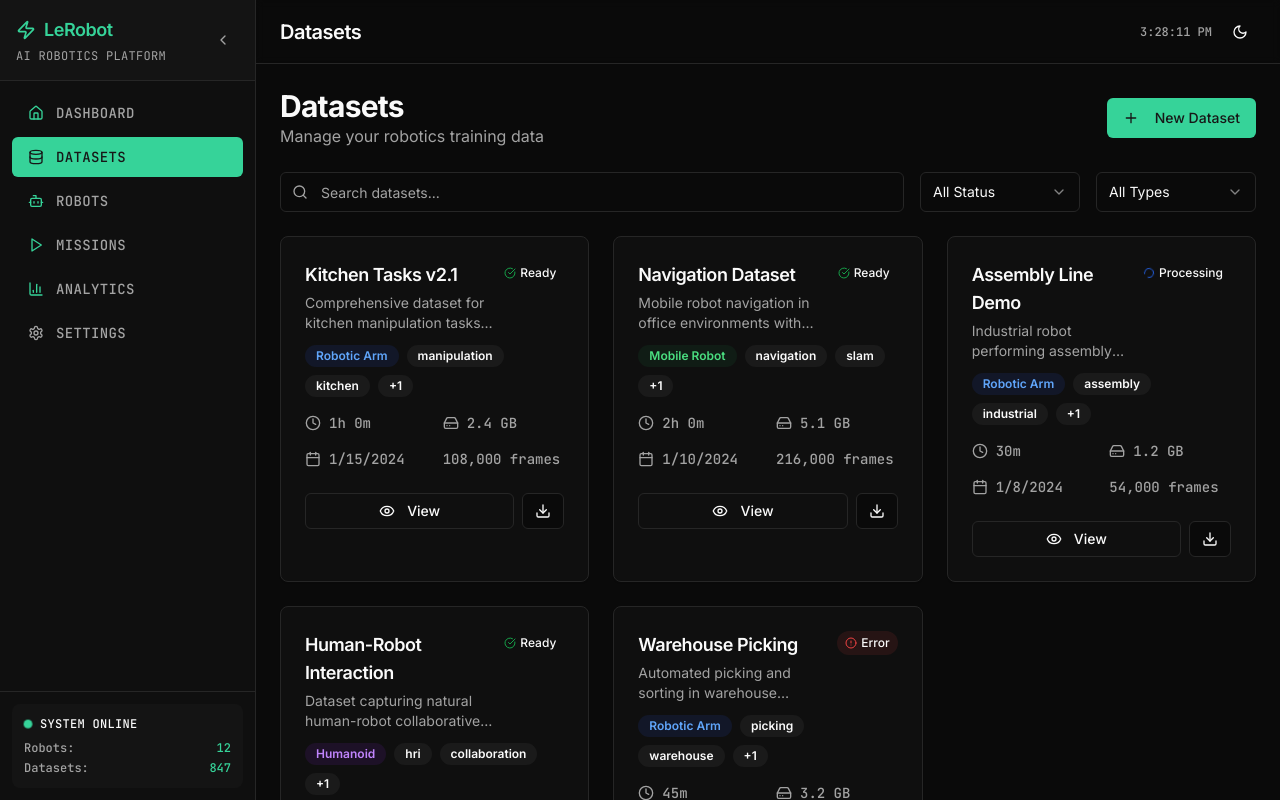
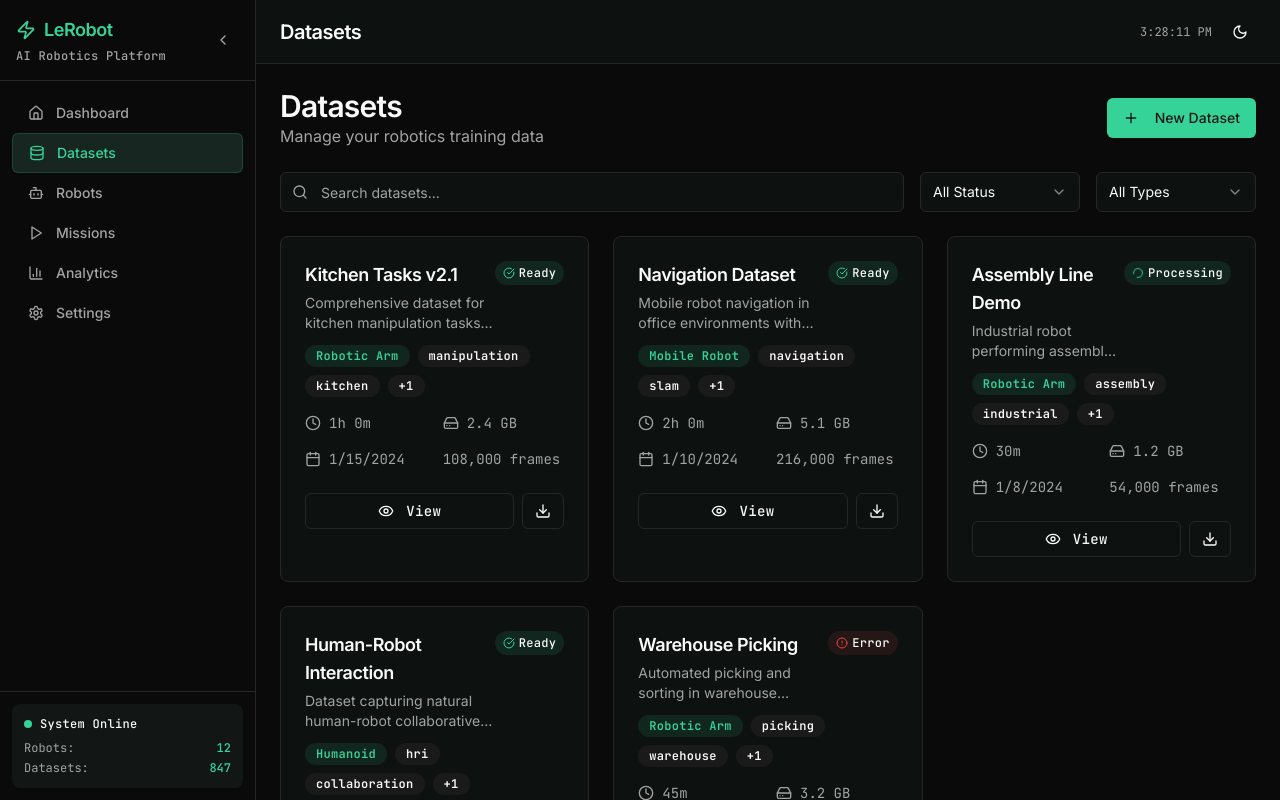
Before and after one commit to cerealkiller2527/HCL-QA-Agent, a Next.js app: page /datasets in a window 1280 px wide. Built offline with nearby package versions, Linux system fonts and the light colour scheme.

Commit message:
refactor: simplify animations and standardize styling
Centralize mock data, simplify CSS, standardize fonts, and add OpenNote-style layering.

#VERCEL_SKIP

```diff
--- a/app/(dashboard)/datasets/page.tsx
+++ b/app/(dashboard)/datasets/page.tsx
@@ -19,21 +19,21 @@ import {
   CheckCircle,
   Loader2,
 } from "lucide-react"
-import { mockDatasets } from "@/lib/data/mock-datasets"
+import { mockDatasets } from "@/lib/data"
 import { cn } from "@/lib/utils"
 
 const statusConfig = {
-  ready: { icon: CheckCircle, color: "text-success", bg: "bg-success/10", label: "Ready" },
-  processing: { icon: Loader2, color: "text-info", bg: "bg-info/10", label: "Processing" },
-  recording: { icon: Play, color: "text-warning", bg: "bg-warning/10", label: "Recording" },
+  ready: { icon: CheckCircle, color: "text-primary", bg: "bg-primary/10", label: "Ready" },
+  processing: { icon: Loader2, color: "text-primary", bg: "bg-primary/10", label: "Processing" },
+  recording: { icon: Play, color: "text-primary", bg: "bg-primary/10", label: "Recording" },
   error: { icon: AlertCircle, color: "text-destructive", bg: "bg-destructive/10", label: "Error" },
 }
 
 const robotTypeConfig = {
-  arm: { label: "Robotic Arm", color: "bg-blue-100 text-blue-800 dark:bg-blue-900/20 dark:text-blue-400" },
-  mobile: { label: "Mobile Robot", color: "bg-green-100 text-green-800 dark:bg-green-900/20 dark:text-green-400" },
-  humanoid: { label: "Humanoid", color: "bg-purple-100 text-purple-800 dark:bg-purple-900/20 dark:text-purple-400" },
-  custom: { label: "Custom", color: "bg-gray-100 text-gray-800 dark:bg-gray-900/20 dark:text-gray-400" },
+  arm: { label: "Robotic Arm", color: "bg-primary/10 text-primary" },
+  mobile: { label: "Mobile Robot", color: "bg-primary/10 text-primary" },
+  humanoid: { label: "Humanoid", color: "bg-primary/10 text-primary" },
+  custom: { label: "Custom", color: "bg-muted text-muted-foreground" },
 }
 
 function formatFileSize(bytes: number): string {
@@ -72,8 +72,8 @@ export default function DatasetsPage() {
       {/* Header */}
       <div className="flex items-center justify-between">
         <div>
-          <h1 className="font-heading text-3xl font-bold">Datasets</h1>
-          <p className="text-muted-foreground">Manage your robotics training data</p>
+          <h1 className="font-heading text-3xl font-semibold">Datasets</h1>
+          <p className="text-muted-foreground font-body">Manage your robotics training data</p>
         </div>
         <Button className="bg-primary hover:bg-primary/90">
           <Plus className="h-4 w-4 mr-2" />
@@ -89,11 +89,11 @@ export default function DatasetsPage() {
             placeholder="Search datasets..."
             value={searchQuery}
             onChange={(e) => setSearchQuery(e.target.value)}
-            className="pl-10"
+            className="pl-10 bg-layer-1 border-border"
           />
         </div>
         <Select value={statusFilter} onValueChange={setStatusFilter}>
-          <SelectTrigger className="w-full sm:w-40">
+          <SelectTrigger className="w-full sm:w-40 bg-layer-1 border-border">
             <SelectValue placeholder="Status" />
           </SelectTrigger>
           <SelectContent>
@@ -105,7 +105,7 @@ export default function DatasetsPage() {
           </SelectContent>
         </Select>
         <Select value={robotTypeFilter} onValueChange={setRobotTypeFilter}>
-          <SelectTrigger className="w-full sm:w-40">
+          <SelectTrigger className="w-full sm:w-40 bg-layer-1 border-border">
             <SelectValue placeholder="Robot Type" />
           </SelectTrigger>
           <SelectContent>
@@ -125,18 +125,18 @@ export default function DatasetsPage() {
           const isProcessing = dataset.status === "processing"
 
           return (
-            <Card key={dataset.id} className="hover:shadow-lg transition-all duration-200 group hover-lift">
+            <Card key={dataset.id} className="layer-card layer-card-hover group transition-all duration-150">
               <CardHeader className="pb-3">
                 <div className="flex items-start justify-between">
                   <div className="space-y-1 flex-1">
                     <CardTitle className="text-lg font-heading group-hover:text-primary transition-colors">
                       {dataset.name}
                     </CardTitle>
-                    <CardDescription className="line-clamp-2">{dataset.description}</CardDescription>
+                    <CardDescription className="line-clamp-2 font-body">{dataset.description}</CardDescription>
                   </div>
                   <div
                     className={cn(
-                      "flex items-center gap-1 px-2 py-1 rounded-full text-xs font-medium",
+                      "flex items-center gap-1 px-2 py-1 rounded-full text-xs font-medium font-mono-sm",
                       statusConfig[dataset.status].bg,
                     )}
                   >
@@ -151,16 +151,16 @@ export default function DatasetsPage() {
               <CardContent className="space-y-4">
                 {/* Robot Type & Tags */}
                 <div className="flex flex-wrap gap-2">
-                  <Badge className={robotTypeConfig[dataset.robotType].color}>
+                  <Badge className={cn("font-mono-sm", robotTypeConfig[dataset.robotType].color)}>
                     {robotTypeConfig[dataset.robotType].label}
                   </Badge>
                   {dataset.tags.slice(0, 2).map((tag) => (
-                    <Badge key={tag} variant="secondary" className="text-xs">
+                    <Badge key={tag} variant="secondary" className="text-xs font-mono-sm">
                       {tag}
                     </Badge>
                   ))}
                   {dataset.tags.length > 2 && (
-                    <Badge variant="secondary" className="text-xs">
+                    <Badge variant="secondary" className="text-xs font-mono-sm">
                       +{dataset.tags.length - 2}
                     </Badge>
                   )}
@@ -170,28 +170,26 @@ export default function DatasetsPage() {
                 <div className="grid grid-cols-2 gap-4 text-sm">
                   <div className="flex items-center gap-2 text-muted-foreground">
                     <Clock className="h-4 w-4" />
-                    <span className="font-mono-data">{formatDuration(dataset.duration)}</span>
+                    <span className="font-mono">{formatDuration(dataset.duration)}</span>
                   </div>
                   <div className="flex items-center gap-2 text-muted-foreground">
                     <HardDrive className="h-4 w-4" />
-                    <span className="font-mono-data">{formatFileSize(dataset.fileSize)}</span>
+                    <span className="font-mono">{formatFileSize(dataset.fileSize)}</span>
                   </div>
                   <div className="flex items-center gap-2 text-muted-foreground">
                     <Calendar className="h-4 w-4" />
-                    <span className="font-mono-data">{dataset.createdAt.toLocaleDateString()}</span>
+                    <span className="font-mono">{dataset.createdAt.toLocaleDateString()}</span>
                   </div>
-                  <div className="text-muted-foreground font-mono-data">
-                    {dataset.frameCount.toLocaleString()} frames
-                  </div>
+                  <div className="text-muted-foreground font-mono">{dataset.frameCount.toLocaleString()} frames</div>
                 </div>
 
                 {/* Actions */}
                 <div className="flex gap-2 pt-2">
-                  <Button size="sm" variant="outline" className="flex-1 bg-transparent">
+                  <Button size="sm" variant="outline" className="flex-1 bg-transparent font-mono-sm">
                     <Eye className="h-4 w-4 mr-1" />
                     View
                   </Button>
-                  <Button size="sm" variant="outline">
+                  <Button size="sm" variant="outline" className="bg-transparent">
                     <Download className="h-4 w-4" />
                   </Button>
                 </div>
@@ -204,11 +202,11 @@ export default function DatasetsPage() {
       {/* Empty State */}
       {filteredDatasets.length === 0 && (
         <div className="text-center py-12">
-          <div className="mx-auto w-24 h-24 bg-muted rounded-full flex items-center justify-center mb-4">
+          <div className="mx-auto w-24 h-24 bg-layer-2 rounded-full flex items-center justify-center mb-4">
             <Search className="h-8 w-8 text-muted-foreground" />
           </div>
           <h3 className="font-heading text-lg font-semibold mb-2">No datasets found</h3>
-          <p className="text-muted-foreground mb-4">
+          <p className="text-muted-foreground mb-4 font-body">
             {searchQuery || statusFilter !== "all" || robotTypeFilter !== "all"
               ? "Try adjusting your search or filters"
               : "Get started by creating your first dataset"}
--- a/app/(dashboard)/layout.tsx
+++ b/app/(dashboard)/layout.tsx
@@ -11,12 +11,12 @@ import { ChevronLeft, Database, Bot, Play, BarChart3, Settings, Home, Zap } from
 import { cn } from "@/lib/utils"
 
 const navigation = [
-  { name: "Dashboard", href: "/", icon: Home, color: "text-primary" },
-  { name: "Datasets", href: "/datasets", icon: Database, color: "text-primary" },
-  { name: "Robots", href: "/robots", icon: Bot, color: "text-primary" },
-  { name: "Missions", href: "/missions", icon: Play, color: "text-primary" },
-  { name: "Analytics", href: "/analytics", icon: BarChart3, color: "text-primary" },
-  { name: "Settings", href: "/settings", icon: Settings, color: "text-muted-foreground" },
+  { name: "Dashboard", href: "/", icon: Home },
+  { name: "Datasets", href: "/datasets", icon: Database },
+  { name: "Robots", href: "/robots", icon: Bot },
+  { name: "Missions", href: "/missions", icon: Play },
+  { name: "Analytics", href: "/analytics", icon: BarChart3 },
+  { name: "Settings", href: "/settings", icon: Settings },
 ]
 
 export default function DashboardLayout({
@@ -47,26 +47,26 @@ export default function DashboardLayout({
       {/* Sidebar */}
       <motion.div
         animate={{ width: sidebarCollapsed ? 64 : 256 }}
-        transition={{ duration: 0.3, ease: "easeInOut" }}
-        className="bg-layer-1 border-r border-border flex flex-col layer-depth"
+        transition={{ duration: 0.2, ease: "easeOut" }}
+        className="bg-sidebar-background border-r border-sidebar-border flex flex-col"
       >
         {/* Sidebar Header */}
-        <div className="p-4 border-b border-border bg-layer-2">
+        <div className="p-4 border-b border-sidebar-border">
           <div className="flex items-center justify-between">
             <AnimatePresence mode="wait">
               {!sidebarCollapsed && (
                 <motion.div
-                  initial={{ opacity: 0, x: -20 }}
-                  animate={{ opacity: 1, x: 0 }}
-                  exit={{ opacity: 0, x: -20 }}
-                  transition={{ duration: 0.2 }}
+                  initial={{ opacity: 0 }}
+                  animate={{ opacity: 1 }}
+                  exit={{ opacity: 0 }}
+                  transition={{ duration: 0.15 }}
                   className="space-y-1"
                 >
                   <div className="flex items-center gap-2">
                     <Zap className="h-5 w-5 text-primary" />
                     <h1 className="font-heading text-lg font-semibold text-primary">LeRobot</h1>
                   </div>
-                  <p className="text-xs text-muted-foreground font-mono-label">AI Robotics Platform</p>
+                  <p className="text-xs text-muted-foreground font-mono-sm">AI Robotics Platform</p>
                 </motion.div>
               )}
             </AnimatePresence>
@@ -76,7 +76,7 @@ export default function DashboardLayout({
               onClick={() => setSidebarCollapsed(!sidebarCollapsed)}
               className="h-8 w-8 text-muted-foreground hover:text-foreground"
             >
-              <motion.div animate={{ rotate: sidebarCollapsed ? 180 : 0 }} transition={{ duration: 0.3 }}>
+              <motion.div animate={{ rotate: sidebarCollapsed ? 180 : 0 }} transition={{ duration: 0.2 }}>
                 <ChevronLeft className="h-4 w-4" />
               </motion.div>
             </Button>
@@ -85,37 +85,29 @@ export default function DashboardLayout({
 
         {/* Navigation */}
         <nav className="flex-1 p-3 space-y-1">
-          {navigation.map((item, index) => {
+          {navigation.map((item) => {
             const isActive = isActiveRoute(item.href)
             return (
-              <motion.div
-                key={`${item.name}-${pathname}`}
-                initial={{ opacity: 0, x: -20 }}
-                animate={{ opacity: 1, x: 0 }}
-                transition={{ delay: index * 0.05 }}
-              >
-                <Link href={item.href}>
+              <Link key={item.name} href={item.href}>
                 <Button
-                    variant={isActive ? "default" : "ghost"}
+                  variant="ghost"
                   className={cn(
-                      "w-full justify-start gap-3 h-10 text-left transition-all duration-200",
+                    "w-full justify-start gap-3 h-10 text-left transition-all duration-150",
                     isActive
-                        ? "bg-primary hover:bg-primary/90 text-primary-foreground glow-primary"
-                        : "hover:bg-layer-2 text-muted-foreground hover:text-foreground",
+                      ? "bg-layer-active text-primary border border-primary/20"
+                      : "hover:bg-layer-hover text-muted-foreground hover:text-foreground",
                     sidebarCollapsed && "justify-center px-2",
                   )}
                 >
-                    <item.icon
-                      className={cn("h-4 w-4 flex-shrink-0", isActive ? "text-primary-foreground" : item.color)}
-                    />
+                  <item.icon className="h-4 w-4 flex-shrink-0" />
                   <AnimatePresence>
                     {!sidebarCollapsed && (
                       <motion.span
                         initial={{ opacity: 0, width: 0 }}
                         animate={{ opacity: 1, width: "auto" }}
                         exit={{ opacity: 0, width: 0 }}
-                          transition={{ duration: 0.2 }}
-                          className="font-medium text-sm font-mono-label"
+                        transition={{ duration: 0.15 }}
+                        className="font-medium text-sm font-body"
                       >
                         {item.name}
                       </motion.span>
@@ -123,7 +115,6 @@ export default function DashboardLayout({
                   </AnimatePresence>
                 </Button>
               </Link>
-              </motion.div>
             )
           })}
         </nav>
@@ -135,19 +126,15 @@ export default function DashboardLayout({
               initial={{ opacity: 0, height: 0 }}
               animate={{ opacity: 1, height: "auto" }}
               exit={{ opacity: 0, height: 0 }}
-              transition={{ duration: 0.3 }}
-              className="p-3 border-t border-border"
+              transition={{ duration: 0.2 }}
+              className="p-3 border-t border-sidebar-border"
             >
-              <div className="bg-layer-2 rounded-lg p-3 space-y-2 layer-depth">
+              <div className="bg-layer-2 rounded-lg p-3 space-y-2">
                 <div className="flex items-center gap-2">
-                  <motion.div
-                    animate={{ scale: [1, 1.2, 1] }}
-                    transition={{ duration: 2, repeat: Number.POSITIVE_INFINITY }}
-                    className="w-2 h-2 bg-primary rounded-full"
-                  />
-                  <span className="text-xs font-medium font-mono-label">System Online</span>
+                  <div className="w-2 h-2 bg-primary rounded-full" />
+                  <span className="text-xs font-medium font-mono-sm">System Online</span>
                 </div>
-                <div className="text-xs text-muted-foreground space-y-1 font-mono-data">
+                <div className="text-xs text-muted-foreground space-y-1 font-mono">
                   <div className="flex justify-between">
                     <span>Robots:</span>
                     <span className="text-primary font-medium">12</span>
@@ -166,43 +153,25 @@ export default function DashboardLayout({
       {/* Main Content */}
       <div className="flex-1 flex flex-col min-w-0">
         {/* Header */}
-        <motion.header
-          initial={{ y: -20, opacity: 0 }}
-          animate={{ y: 0, opacity: 1 }}
-          className="h-16 border-b border-border bg-layer-1/80 backdrop-blur-sm layer-depth"
-        >
+        <header className="h-16 border-b border-border bg-layer-1">
           <div className="flex items-center justify-between h-full px-6">
-            <motion.h2
-              key={getPageTitle()}
-              initial={{ opacity: 0, x: -10 }}
-              animate={{ opacity: 1, x: 0 }}
-              transition={{ duration: 0.2 }}
-              className="font-heading text-xl font-semibold"
-            >
-              {getPageTitle()}
-            </motion.h2>
+            <h2 className="font-heading text-xl font-semibold">{getPageTitle()}</h2>
             <div className="flex items-center gap-3">
-              <motion.div
-                initial={{ opacity: 0 }}
-                animate={{ opacity: 1 }}
-                transition={{ delay: 0.2 }}
-                className="text-xs text-muted-foreground font-mono-data"
-              >
-                {new Date().toLocaleTimeString()}
-              </motion.div>
+              <div className="text-xs text-muted-foreground font-mono">{new Date().toLocaleTimeString()}</div>
               <ThemeToggle />
             </div>
           </div>
-        </motion.header>
+        </header>
 
         {/* Content */}
         <main className="flex-1 overflow-auto bg-layer-0">
-          <AnimatePresence mode="sync">
+          <AnimatePresence mode="wait">
             <motion.div
               key={pathname}
-              initial={{ opacity: 0 }}
-              animate={{ opacity: 1 }}
-              transition={{ duration: 0.2, ease: "easeInOut" }}
+              initial={{ opacity: 0, y: 10 }}
+              animate={{ opacity: 1, y: 0 }}
+              exit={{ opacity: 0, y: -10 }}
+              transition={{ duration: 0.15, ease: "easeOut" }}
               className="h-full"
             >
               {children}
--- a/app/globals.css
+++ b/app/globals.css
@@ -23,29 +23,24 @@
     --border: 0 0% 89.8%;
     --input: 0 0% 89.8%;
     --ring: 158 64% 52%;
+    --radius: 0.5rem;
+
+    /* OpenNote-inspired layering system with subtle tints */
     --layer-0: 0 0% 100%;
-    --layer-1: 0 0% 98%;
-    --layer-2: 0 0% 96%;
-    --layer-3: 0 0% 94%;
-    --chart-1: 158 64% 52%;
-    --chart-2: 220 13% 18%;
-    --chart-3: 0 84% 60%;
-    --chart-4: 0 0% 45.1%;
-    --chart-5: 0 0% 64%;
-    --radius: 0.5rem;
-    --sidebar-background: 0 0% 98%;
+    --layer-1: 158 20% 98%;
+    --layer-2: 158 15% 96%;
+    --layer-3: 158 10% 94%;
+    --layer-hover: 158 30% 95%;
+    --layer-active: 158 40% 92%;
+
+    /* Simplified sidebar variables */
+    --sidebar-background: 158 20% 98%;
     --sidebar-foreground: 240 5.3% 26.1%;
     --sidebar-primary: 158 64% 52%;
     --sidebar-primary-foreground: 0 0% 98%;
-    --sidebar-accent: 240 4.8% 95.9%;
+    --sidebar-accent: 158 30% 95%;
     --sidebar-accent-foreground: 240 5.9% 10%;
-    --sidebar-border: 220 13% 91%;
-    --sidebar-ring: 158 64% 52%;
-    /* Standardized color variables - removed inconsistent lerobot colors, using primary consistently */
-    --success: 142 76% 36%;
-    --warning: 38 92% 50%;
-    --info: 221 83% 53%;
-    --glow-primary: 158 64% 52%;
+    --sidebar-border: 158 15% 90%;
   }
 
   .dark {
@@ -68,27 +63,22 @@
     --border: 0 0% 14.9%;
     --input: 0 0% 14.9%;
     --ring: 158 64% 52%;
+
+    /* Dark mode layering with teal tints */
     --layer-0: 0 0% 3.9%;
-    --layer-1: 0 0% 6%;
-    --layer-2: 0 0% 8%;
-    --layer-3: 0 0% 10%;
-    --chart-1: 158 64% 52%;
-    --chart-2: 220 13% 91%;
-    --chart-3: 0 84% 60%;
-    --chart-4: 0 0% 64%;
-    --chart-5: 0 0% 45.1%;
-    --sidebar-background: 0 0% 6%;
+    --layer-1: 158 15% 6%;
+    --layer-2: 158 12% 8%;
+    --layer-3: 158 10% 10%;
+    --layer-hover: 158 20% 8%;
+    --layer-active: 158 25% 12%;
+
+    --sidebar-background: 158 15% 6%;
     --sidebar-foreground: 0 0% 95%;
     --sidebar-primary: 158 64% 52%;
     --sidebar-primary-foreground: 0 0% 100%;
-    --sidebar-accent: 0 0% 10%;
+    --sidebar-accent: 158 20% 8%;
     --sidebar-accent-foreground: 0 0% 95%;
     --sidebar-border: 0 0% 14.9%;
-    --sidebar-ring: 158 64% 52%;
-    /* Standardized dark mode colors */
-    --success: 142 76% 36%;
-    --warning: 38 92% 50%;
-    --info: 221 83% 53%;
   }
 }
 
@@ -96,42 +86,21 @@
   * {
     @apply border-border;
   }
+
   body {
-    @apply bg-background text-foreground;
-    /* Enhanced theme transition with smoother easing */
+    @apply bg-background text-foreground font-sans;
+    /* Simplified theme transition */
     transition: background-color 0.3s ease-in-out, color 0.3s ease-in-out;
   }
 
-  /* Simplified and unified transitions for all elements */
+  /* Unified transition for theme switching */
   * {
-    transition: all 0.3s ease-in-out !important;
-  }
-
-  /* Specific card transition override to ensure consistency */
-  .card,
-  [data-card],
-  .bg-card,
-  .border-card {
-    transition: all 0.3s ease-in-out !important;
-  }
-
-  /* Ensure shadcn components transition consistently */
-  [data-radix-collection-item],
-  [data-state],
-  .radix-state-open,
-  .radix-state-closed {
-    transition: all 0.3s ease-in-out !important;
-  }
-
-  /* Synchronized sidebar and navigation transitions */
-  nav,
-  aside,
-  .sidebar {
-    transition: background-color 0.3s ease-in-out, border-color 0.3s ease-in-out, color 0.3s ease-in-out !important;
+    transition: background-color 0.3s ease-in-out, border-color 0.3s ease-in-out, color 0.3s ease-in-out, box-shadow
+      0.3s ease-in-out;
   }
 }
 
-/* Cleaned up utility classes and removed unused styles */
+/* OpenNote-inspired utility classes */
 @layer utilities {
   .bg-layer-0 {
     background-color: hsl(var(--layer-0));
@@ -145,80 +114,54 @@
   .bg-layer-3 {
     background-color: hsl(var(--layer-3));
   }
-
-  .text-success {
-    color: hsl(var(--success));
+  .bg-layer-hover {
+    background-color: hsl(var(--layer-hover));
   }
-  .text-warning {
-    color: hsl(var(--warning));
-  }
-  .text-info {
-    color: hsl(var(--info));
-  }
-  .bg-success {
-    background-color: hsl(var(--success));
-  }
-  .bg-warning {
-    background-color: hsl(var(--warning));
-  }
-  .bg-info {
-    background-color: hsl(var(--info));
+  .bg-layer-active {
+    background-color: hsl(var(--layer-active));
   }
 
-  .glow-primary {
-    box-shadow: 0 0 20px hsla(var(--glow-primary), 0.1);
+  /* Simplified depth effects */
+  .layer-card {
+    background-color: hsl(var(--layer-1));
+    border: 1px solid hsl(var(--border));
+    box-shadow: 0 1px 3px hsla(var(--foreground), 0.05);
   }
 
-  .layer-depth {
-    box-shadow: 0 1px 3px hsla(var(--foreground), 0.1), 0 1px 2px hsla(var(--foreground), 0.06);
+  .layer-card-hover:hover {
+    background-color: hsl(var(--layer-hover));
+    box-shadow: 0 4px 12px hsla(var(--foreground), 0.08);
+    transform: translateY(-1px);
   }
 
-  .hover-lift {
-    transition: transform 0.2s ease-in-out;
-  }
-
-  .hover-lift:hover {
-    transform: translateY(-2px);
-  }
-
-  .layer-depth-hover:hover {
-    box-shadow: 0 4px 6px hsla(var(--foreground), 0.1), 0 2px 4px hsla(var(--foreground), 0.06);
+  .layer-active {
+    background-color: hsl(var(--layer-active));
+    border-color: hsl(var(--primary));
   }
 }
 
-/* Enhanced theme transition overlay with better positioning */
-.theme-transition {
-  position: fixed;
-  top: 0;
-  left: 0;
-  width: 100vw;
-  height: 100vh;
-  pointer-events: none;
-  z-index: 9999;
-  overflow: hidden;
-}
-
-/* Simplified font classes */
-@layer base {
+/* Standardized font classes */
+@layer components {
   .font-heading {
-    font-family: var(--font-inter), system-ui, sans-serif;
+    font-family: var(--font-inter);
     font-weight: 600;
     letter-spacing: -0.025em;
   }
+
   .font-body {
-    font-family: var(--font-inter), system-ui, sans-serif;
+    font-family: var(--font-inter);
     font-weight: 400;
   }
-  .font-mono-data {
-    font-family: var(--font-jetbrains-mono), "Fira Code", monospace;
+
+  .font-mono {
+    font-family: var(--font-jetbrains-mono);
     font-variant-numeric: tabular-nums;
+  }
+
+  .font-mono-sm {
+    font-family: var(--font-jetbrains-mono);
+    font-size: 0.75rem;
     font-weight: 500;
-  }
-  .font-mono-label {
-    font-family: var(--font-jetbrains-mono), "Fira Code", monospace;
-    font-size: 0.75rem;
-    font-weight: 400;
     letter-spacing: 0.025em;
-    text-transform: uppercase;
   }
 }
--- /dev/null
+++ b/lib/data/index.ts
@@ -0,0 +1,5 @@
+export { mockDatasets } from "./mock-datasets"
+export { recordingTemplates } from "./recording-templates"
+
+export type { Dataset } from "../types/dataset"
+export type { RecordingTemplate } from "../types/recording"
```
Also changed, not shown: app/(dashboard)/page.tsx (+31 -29 lines), components/theme-toggle.tsx (+5 -9 lines). Lines whose indentation alone changed are shown as unchanged.
